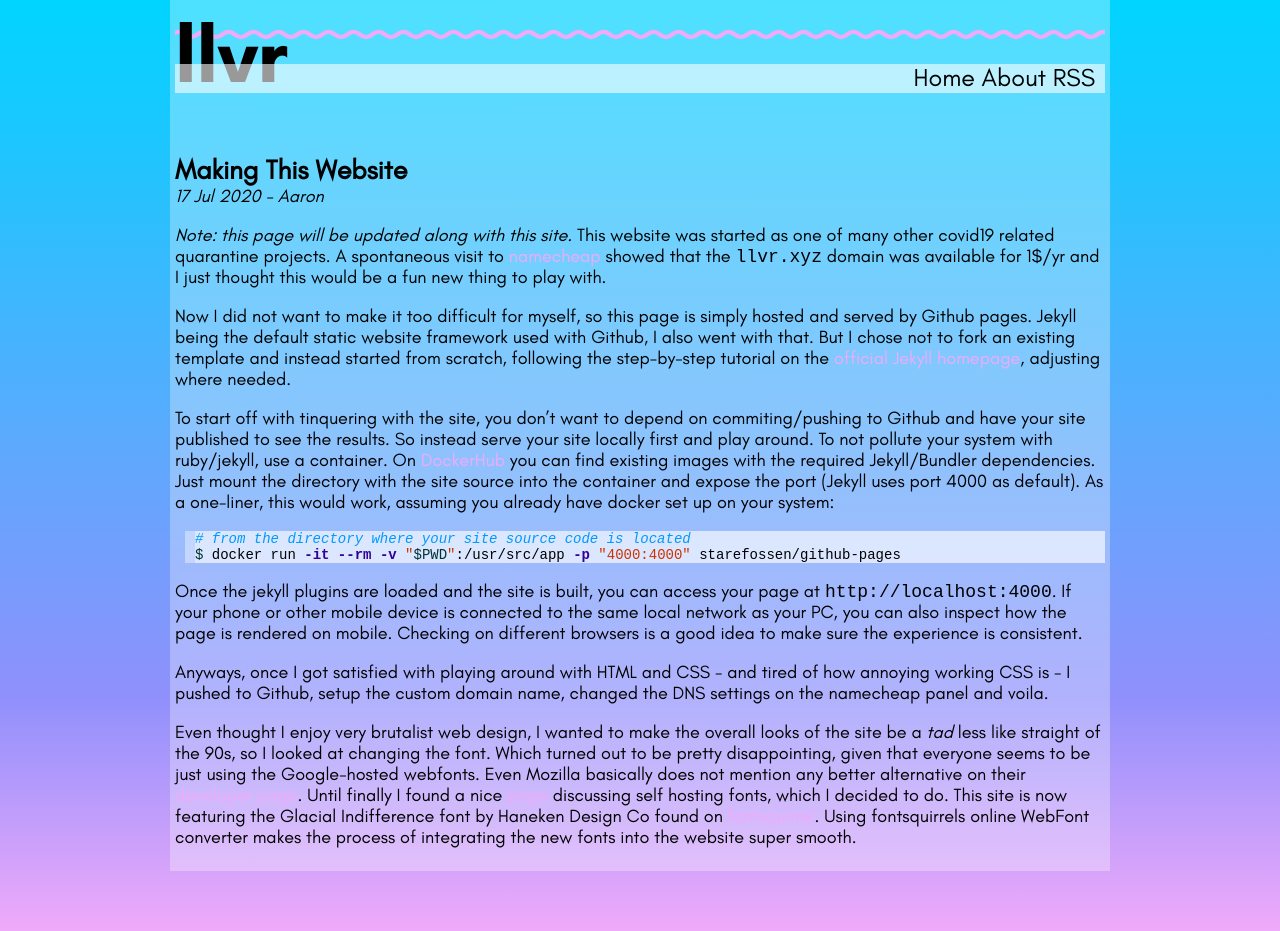
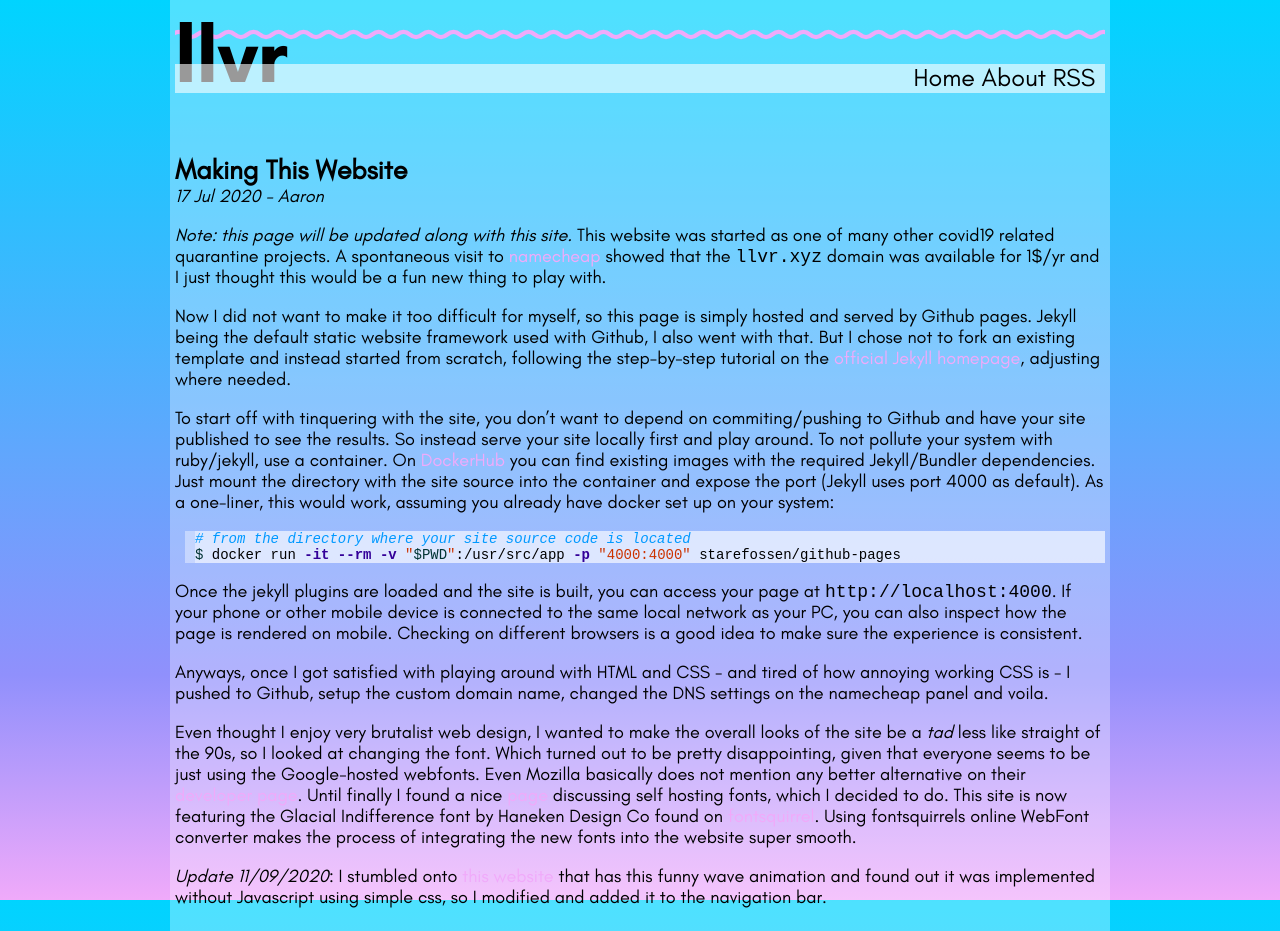
Before and after one commit to 2ar0n/2ar0n.github.io, a Jekyll site: the page built from _posts/2020-07-17-making-this-website.md, in a window 1280 px wide and 931 px high. Built offline with Jekyll 4.4.1, drawn with Linux system fonts in a browser that asks for light colours.

Commit message:
Updated post about the wave animation.

```diff
--- a/_posts/2020-07-17-making-this-website.md
+++ b/_posts/2020-07-17-making-this-website.md
@@ -20,3 +20,5 @@ Once the jekyll plugins are loaded and the site is built, you can access your pa
 Anyways, once I got satisfied with playing around with HTML and CSS - and tired of how annoying working CSS is - I pushed to Github, setup the custom domain name, changed the DNS settings on the namecheap panel and voila.
 
 Even thought I enjoy very brutalist web design, I wanted to make the overall looks of the site be a *tad* less like straight of the 90s, so I looked at changing the font. Which turned out to be pretty disappointing, given that everyone seems to be just using the Google-hosted webfonts. Even Mozilla basically does not mention any better alternative on their <a href="https://developer.mozilla.org/en-US/docs/Learn/CSS/Styling_text/Web_fonts">developer page</a>. Until finally I found a nice <a href="https://www.tunetheweb.com/blog/should-you-self-host-google-fonts/">page</a> discussing self hosting fonts, which I decided to do. This site is now featuring the Glacial Indifference font by Haneken Design Co found on <a href="https://www.fontsquirrel.com/fonts/glacial-indifference">fontsquirrel</a>. Using fontsquirrels online WebFont converter makes the process of integrating the new fonts into the website super smooth.
+
+*Update 11/09/2020*: I stumbled onto [this website](https://tomgamon.com/) that has this funny wave animation and found out it was implemented without Javascript using simple css, so I modified and added it to the navigation bar.
```
